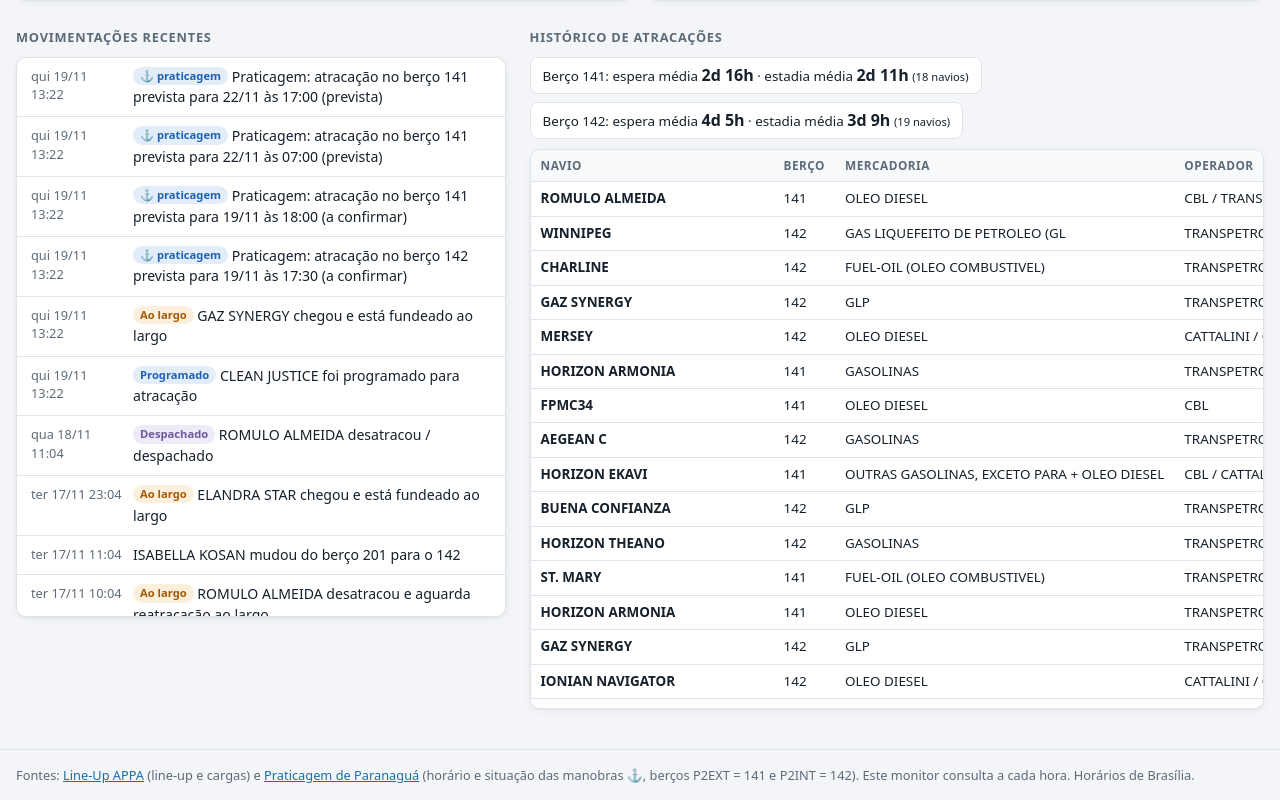
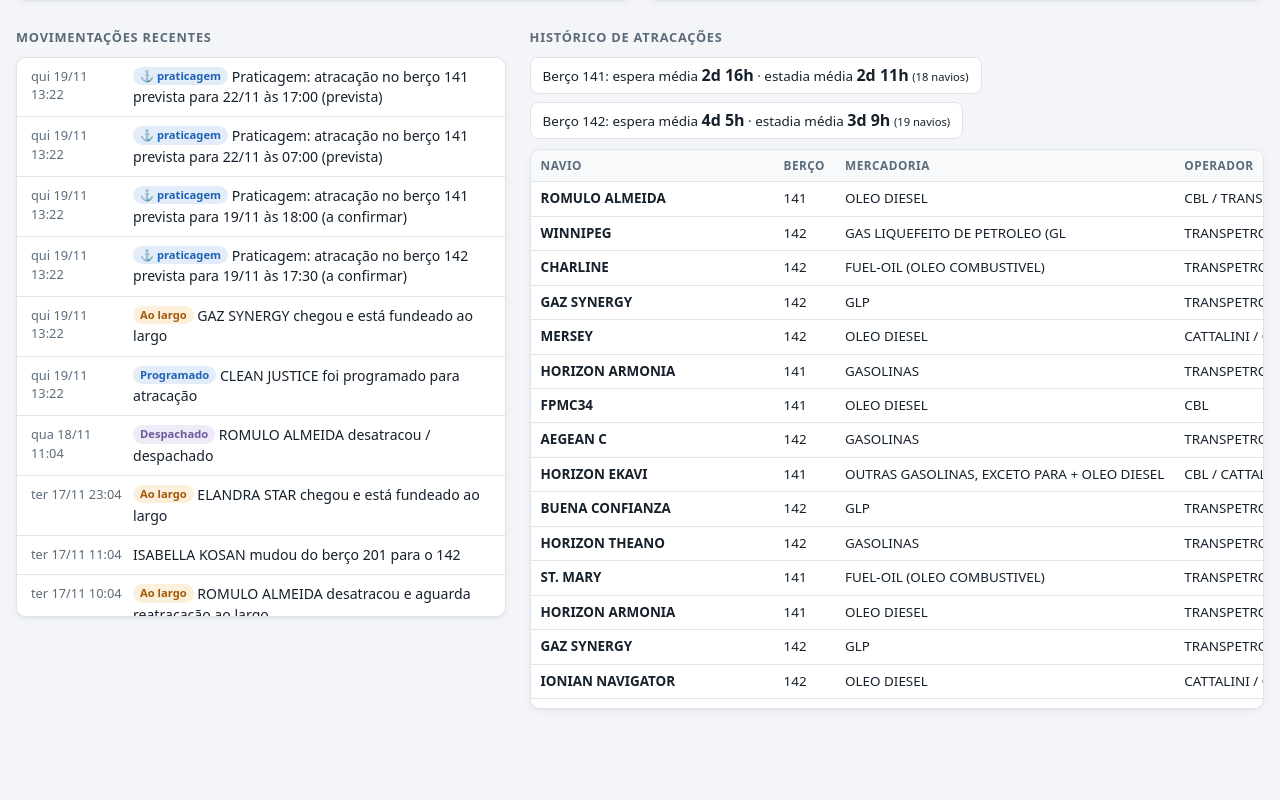
Before and after one commit to daplacedino-svg/monitor-ppgl, a plain HTML site: page docs/index.html in a window 1280 px wide. Shown: the part 991-1791 px from the top of the page. After the commit the page ends 1716 px from the top, so only its background shows below. Drawn offline with Linux system fonts and the light colour scheme.

Commit message:
Remove o rodapé de fontes do site
Co-Authored-By: Claude Opus 5 <noreply@anthropic.com>

```diff
--- a/docs/index.html
+++ b/docs/index.html
@@ -42,13 +42,6 @@
     </div>
   </main>
 
-  <footer class="rodape">
-    Fontes: <a href="https://www.appaweb.appa.pr.gov.br/appaweb/pesquisa.aspx?WCI=relLineUpRetroativo" target="_blank" rel="noopener">Line-Up APPA</a>
-    (line-up e cargas) e <a href="https://www.sinprapar.com.br/PREV.HTM" target="_blank" rel="noopener">Praticagem de Paranaguá</a>
-    (horário e situação das manobras ⚓, berços P2EXT = 141 e P2INT = 142).
-    Este monitor consulta a cada hora. Horários de Brasília.
-  </footer>
-
   <dialog id="detalhe" class="detalhe">
     <form method="dialog"><button class="fechar" aria-label="Fechar">×</button></form>
     <div id="detalhe-corpo"></div>
--- a/docs/style.css
+++ b/docs/style.css
@@ -184,8 +184,6 @@ main { max-width: 1280px; margin: 0 auto; padding: 16px; }
 .detalhe dd { margin: 0; font-weight: 550; }
 .detalhe h4 { font-size: .8rem; text-transform: uppercase; letter-spacing: .05em; color: var(--muted); margin: 18px 0 6px; }
 
-.rodape { max-width: 1280px; margin: 24px auto 0; padding: 16px; color: var(--muted); font-size: .8rem; border-top: 1px solid var(--line); }
-
 @media (max-width: 900px) {
   .duas-col { grid-template-columns: minmax(0, 1fr); }
   .resumo { grid-template-columns: repeat(2, 1fr); }
```
